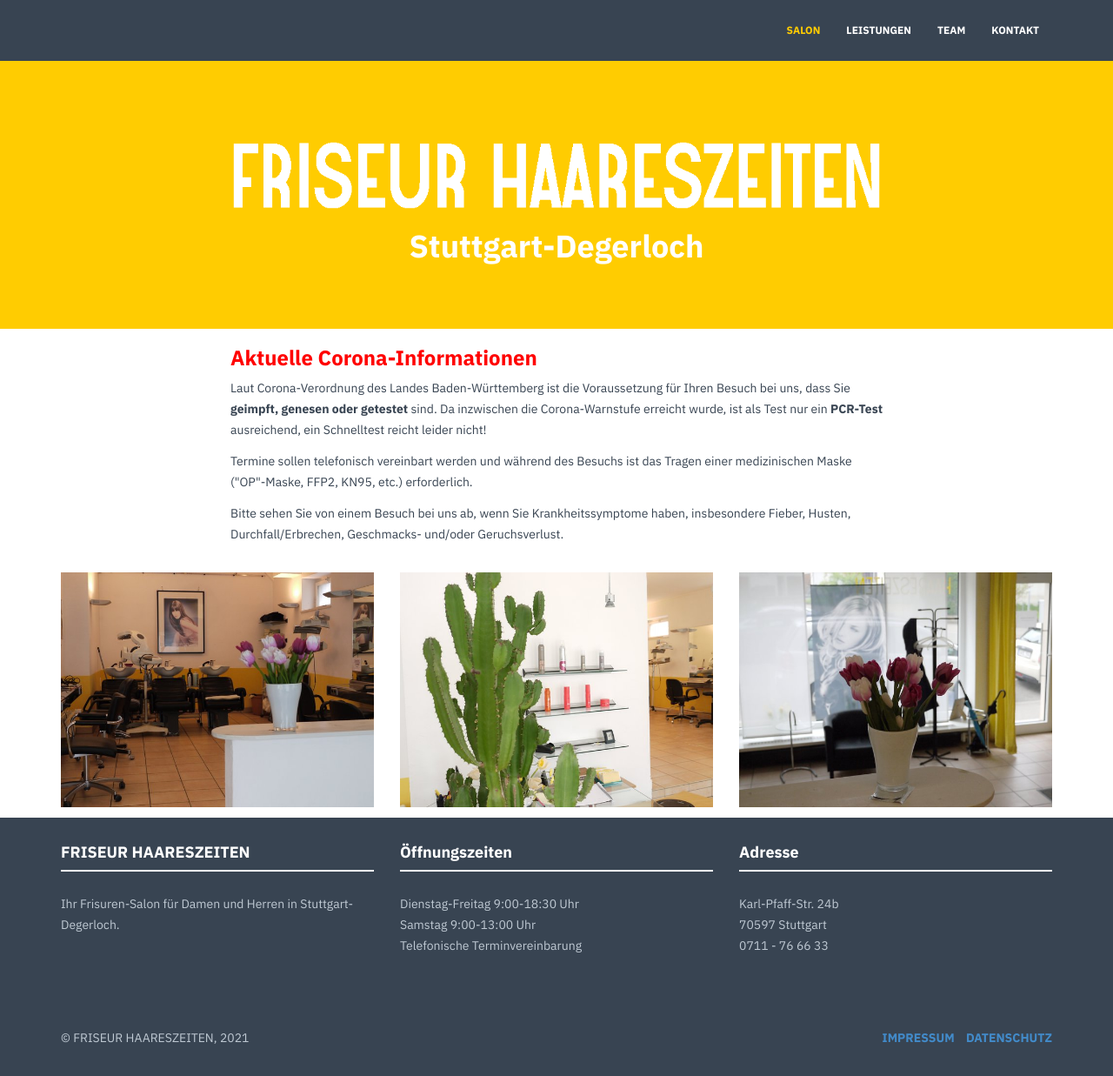
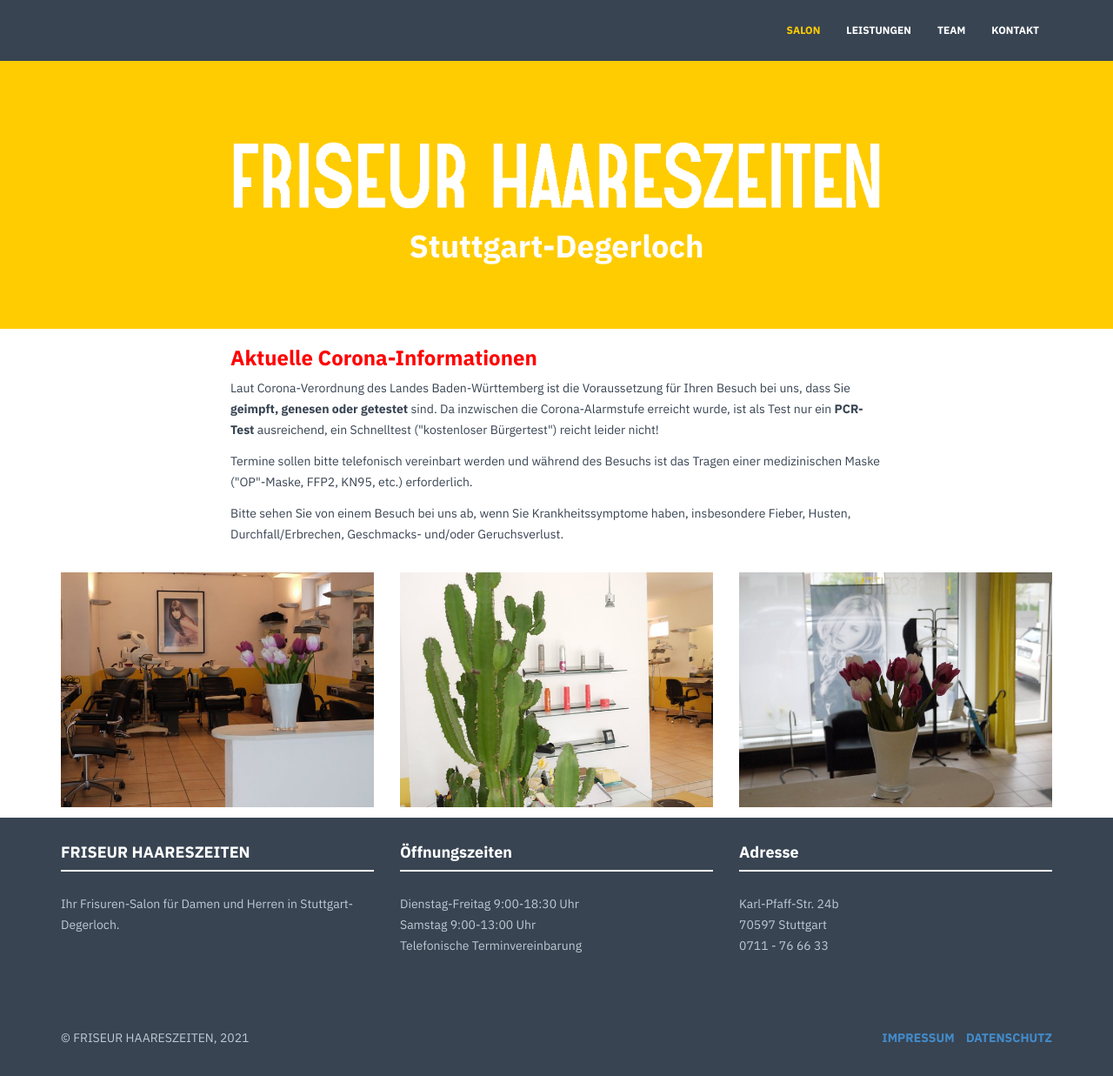
Before and after one commit to haareszeiten/haareszeiten.github.io, a Jekyll site: the page built from index.html, in a window 1280 px wide and 1237 px high. Shown: the whole window at 87% size. Built offline with Jekyll 4.4.1, drawn with Linux system fonts in a browser that asks for light colours; nearby versions of some CDN libraries.

Commit message:
Corona Alarmstufe

```diff
--- a/index.html
+++ b/index.html
@@ -19,18 +19,21 @@ footer: yes
             </p>
             -->
             <p>
-                Laut Corona-Verordnung des Landes Baden-Württemberg ist die Voraussetzung für Ihren Besuch bei uns, dass Sie <strong>geimpft, genesen oder getestet</strong> sind.
+                Laut Corona-Verordnung des Landes Baden-Württemberg ist die Voraussetzung für Ihren Besuch bei uns, dass Sie <strong>geimpft, genesen oder
+                getestet</strong> sind.
                 <!--Als Test reicht ein Schnelltest ("Bürgertest") aus, der wird z.B. in der
                 <a href="https://www.gesundheitsakademie-stuttgart.de/schnelltest.php" target="_blank">Gesundheitsakademie Stuttgart</a>
                 (Felix-Dahn-Str. 10, beim Albplatz) angeboten. -->
-                Da inzwischen die Corona-Warnstufe erreicht wurde, ist als Test nur ein <strong>PCR-Test</strong> ausreichend, ein Schnelltest reicht leider nicht!
+                Da inzwischen die Corona-Alarmstufe erreicht wurde, ist als Test nur ein <strong>PCR-Test</strong> ausreichend, ein Schnelltest
+                ("kostenloser Bürgertest") reicht leider nicht!
             </p>
             <p>
-                Termine sollen telefonisch vereinbart werden und während des Besuchs ist das Tragen
+                Termine sollen bitte telefonisch vereinbart werden und während des Besuchs ist das Tragen
                 einer medizinischen Maske ("OP"-Maske, FFP2, KN95, etc.) erforderlich.
             </p>
             <p>
-                Bitte sehen Sie von einem Besuch bei uns ab, wenn Sie Krankheitssymptome haben, insbesondere Fieber, Husten, Durchfall/Erbrechen, Geschmacks- und/oder Geruchsverlust.
+                Bitte sehen Sie von einem Besuch bei uns ab, wenn Sie Krankheitssymptome haben, insbesondere Fieber, Husten, Durchfall/Erbrechen,
+                Geschmacks- und/oder Geruchsverlust.
             </p>
         </div>
         </div><!-- /row -->
```
Also changed, not shown: img/HZ-Logo.png (added).
